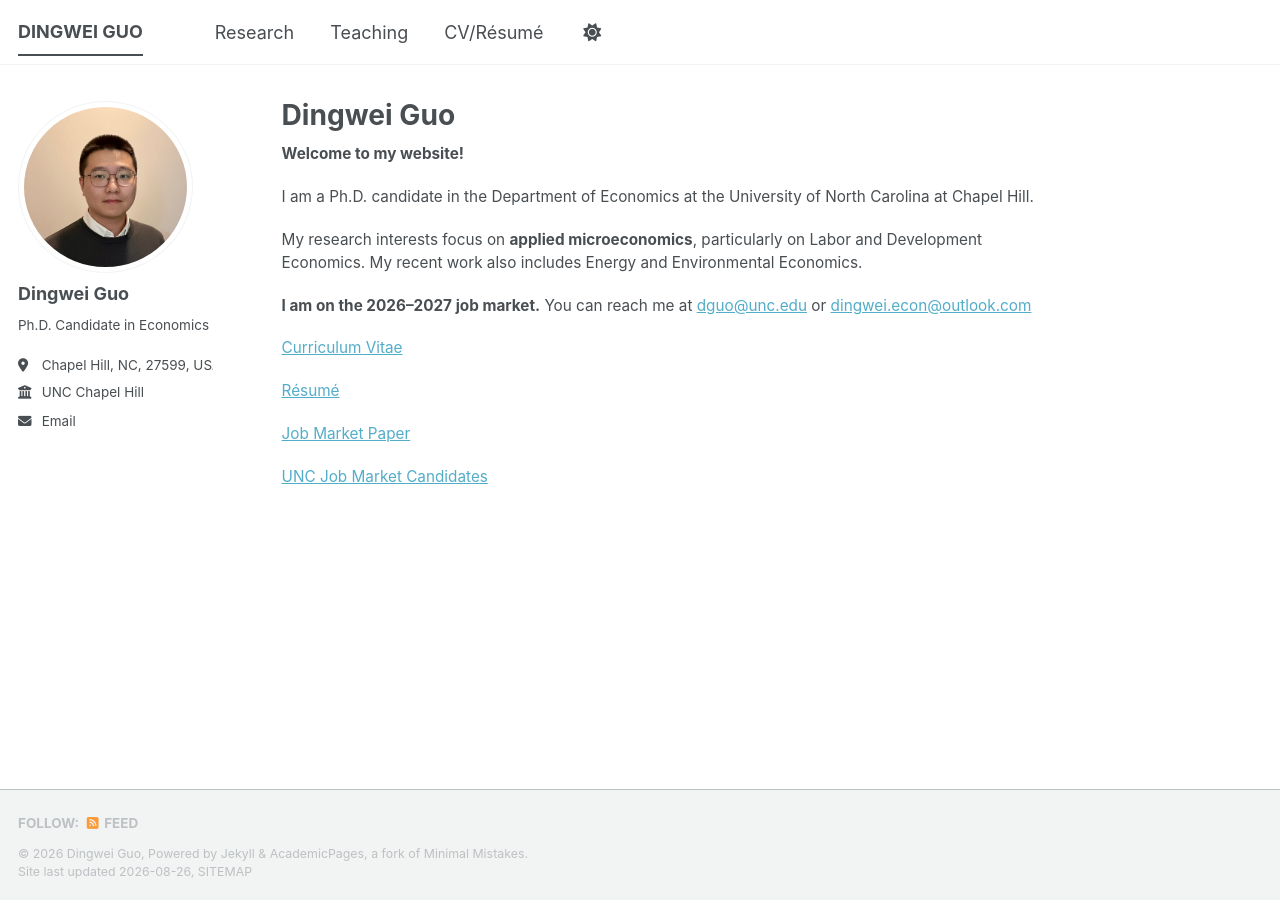
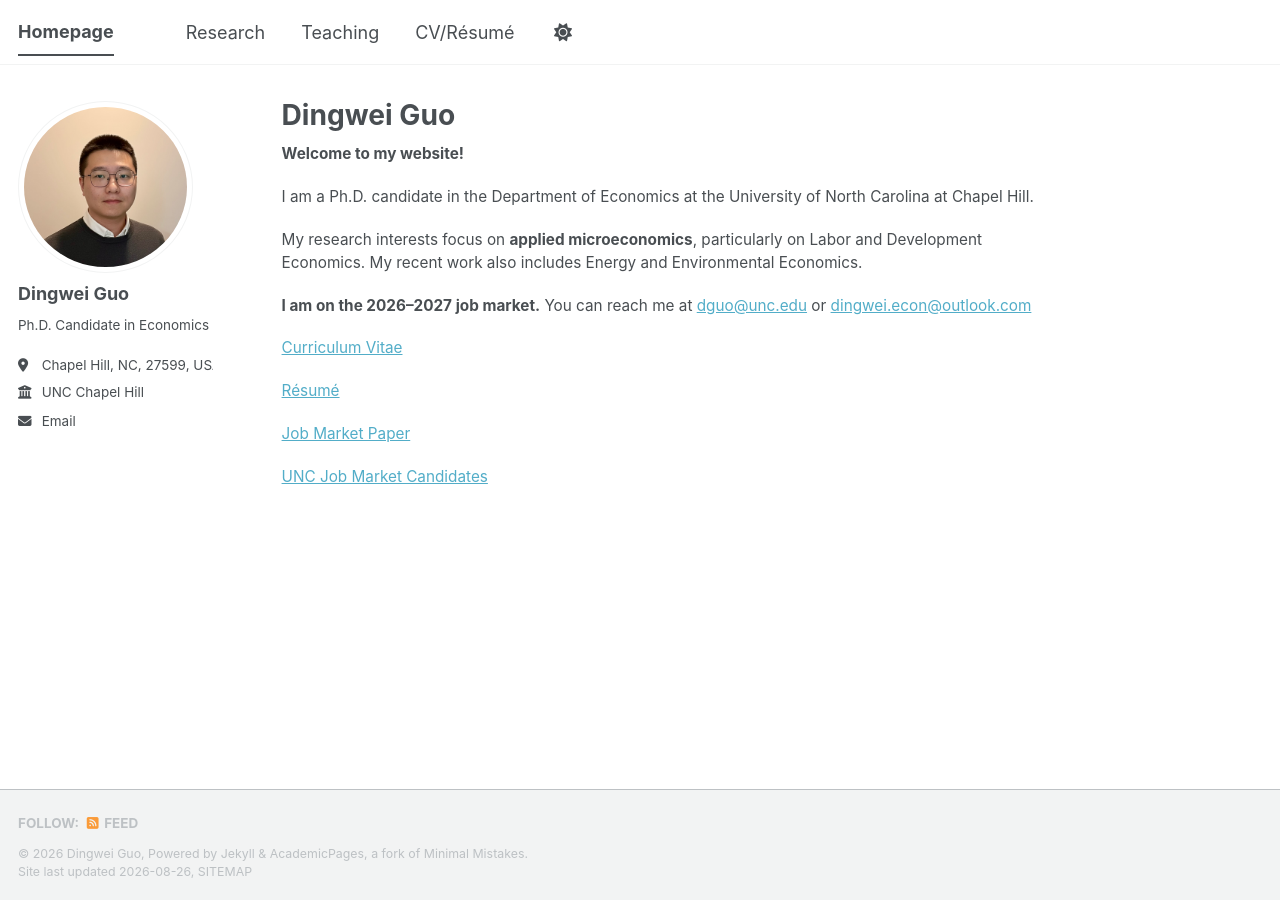
Before and after one commit to dw-guo/dw-guo.github.io, a Jekyll site: the page built from _pages/about.md, in a window 1280 px wide. Built offline with Jekyll 4.4.1, drawn with Linux system fonts in a browser that asks for light colours; a style sheet for code colours, icons or effects is not loaded.

Commit message:
Update _config.yml

```diff
--- a/_config.yml
+++ b/_config.yml
@@ -9,7 +9,7 @@
 # Basic Site Settings
 locale                   : "en-US"
 site_theme               : "default" # The available themes options are "default", "air", "sunrise", "mint", "dirt" and "contrast"
-title                    : "DINGWEI GUO"
+title                    : "Homepage"
 title_separator          : "-"
 name                     : "Dingwei Guo"
 description              : &description "Your Name's academic portfolio"   # Update this with a general description of your site, this is the default if not overridden by a page
```
